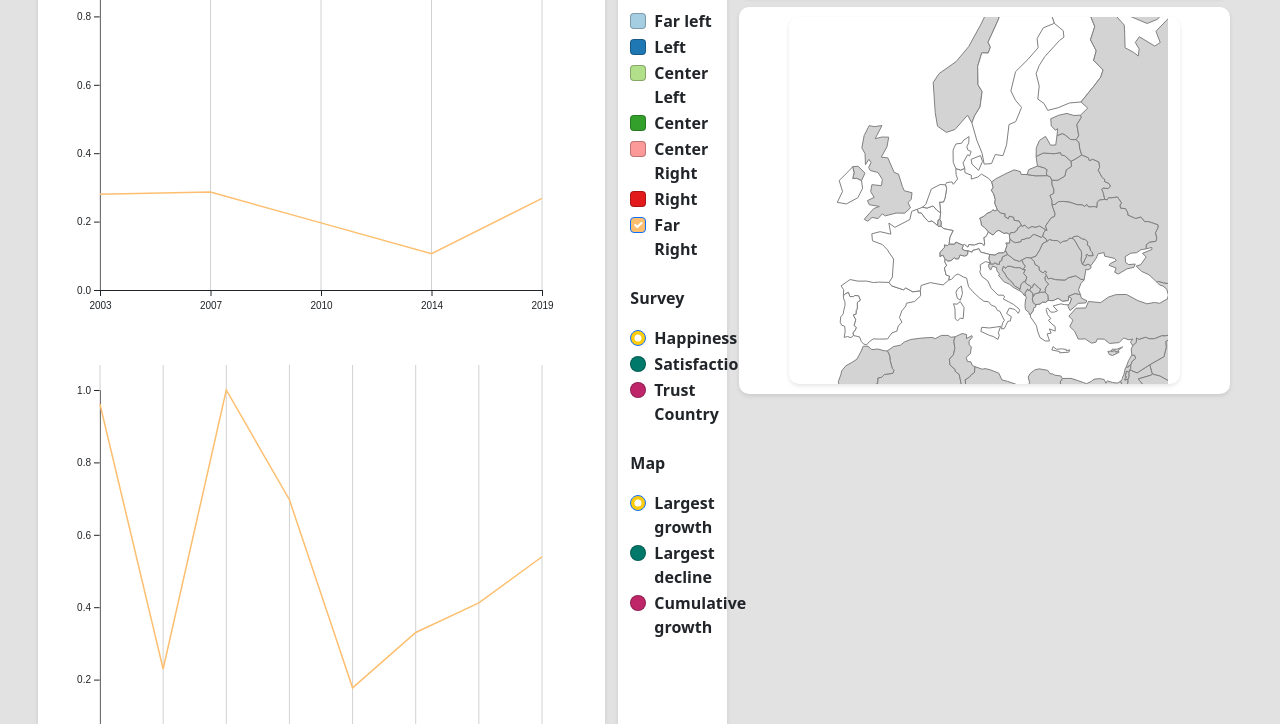
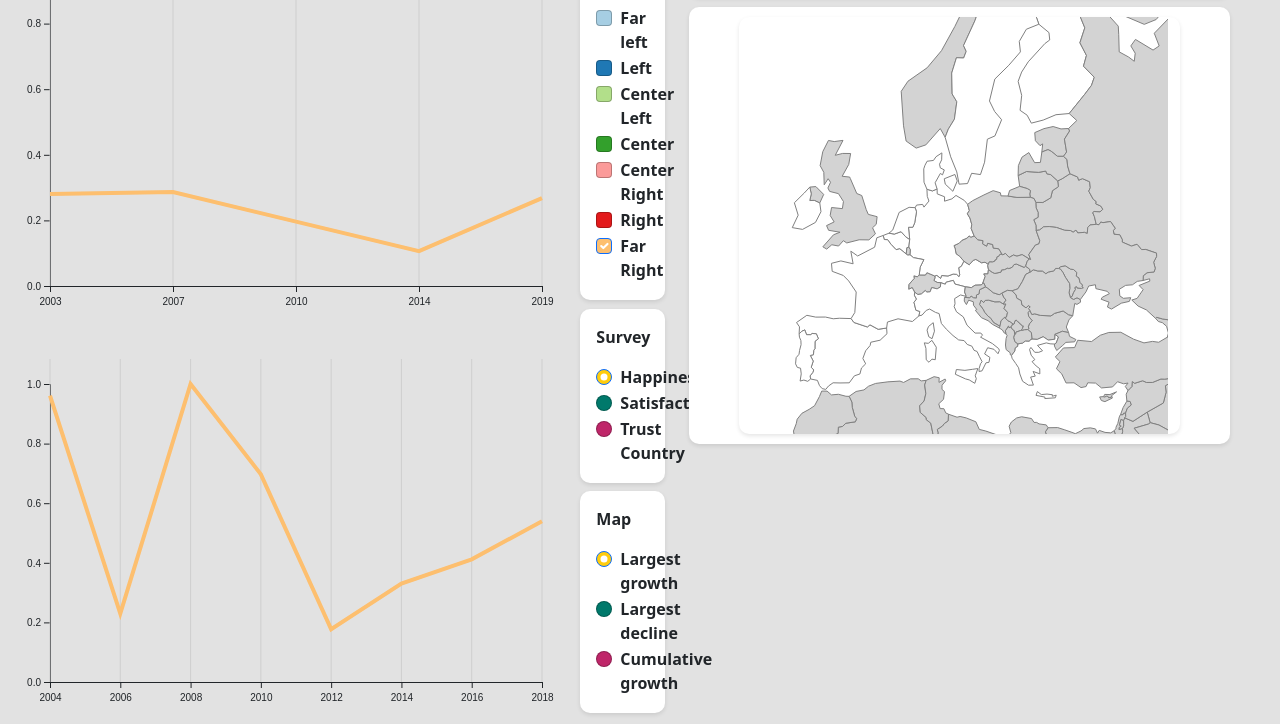
Before and after one commit to KULJasperCremers/info-vis, a plain HTML site: page js/index.html in a window 1280 px wide. Shown: the part 143-867 px from the top of the page. Drawn offline with nearby package versions, Linux system fonts and the light colour scheme.

Commit message:
layout charts

```diff
--- a/css/styles.css
+++ b/css/styles.css
@@ -41,6 +41,13 @@
         box-shadow: 0 2px 4px rgba(0,0,0,0.1);
     }
 
+    .chart2 {
+        background-color: #ffffff;
+        border-radius: 10px;
+        padding: 1rem;
+        box-shadow: 0 2px 4px rgba(0,0,0,0.1);
+    }
+
     .noUi-connect {
         background: #a6cee3; /* Bright blue background for the connected area */
     }
--- a/js/index.html
+++ b/js/index.html
@@ -17,12 +17,12 @@
 </head>
 <body>
         <div class="row">
-            <div class="col chart" style="margin-right: -37;">
-                <h1 class="text-center" id="countryHeader">Country</h1>
+            <div class="col" style="margin-right: -37;">
+                <div class="row chart"><h1  class="text-center" id="countryHeader">Country</h1></div>
                 <div id="graph"></div>
             </div>
-            <div class="col-1 chart" style="margin-right: -50;">
-                <div  style="margin-top: 120%;">
+            <div class="col-1" style="margin-right: -50;">
+                <div  class="chart2" style="margin-top: 110%;">
                     <p><strong>Leanings</strong></p>
                     <div class="form-check">
                         <input class="form-check-input" type="checkbox" name="flexRadioDefault" id="radio-far-left" style="background-color: #a6cee3;" onclick="selectLeaning(this, 'Far Left')">
@@ -67,7 +67,7 @@
                         </label>
                     </div>
                 </div>
-                <div  style="margin-top: 30%;">
+                <div class="chart2" style="margin-top: 10%;">
                     <p><strong>Survey</strong></p>
                     <div class="form-check">
                         <input class="form-check-input" type="radio" name="radio-survey" id="radio-happy" style="background-color:#FFCC0D;" onclick="selectSurvey(this, 'happy')" checked>
@@ -88,7 +88,7 @@
                         </label>
                     </div>
                 </div>
-                <div  style="margin-top: 30%;">
+                <div  class="chart2" style="margin-top: 10%;">
                     <p><strong>Map</strong></p>
                     <div class="form-check">
                         <input class="form-check-input" type="radio" name="radio-map" id="radio-largest-growth" style="background-color:#FFCC0D;" onclick="selectMapMode(this, 'largest-growth')" checked>
@@ -209,10 +209,12 @@
         }
 
         d3.select(graphContainer)
-            .append("h1")
-            .attr("id", "countryHeader")
-            .style("text-align", "center")
-            .text(selectedCountry);
+        .append("div")
+        .attr("class", "row chart")
+        .append("h1")
+        .attr("id", "countryHeader")
+        .attr("class", "text-center")
+        .text(selectedCountry);
 
         // Create a new 'graph' element
         var svg = d3.select(graphContainer)
@@ -502,7 +504,7 @@
 
     // Get the width and height of the graphContainer
     var width = graphContainer.clientWidth;
-    var height = graphContainer.clientHeight;
+    var height = graphContainer.clientHeight - 110;
 
     // Create an SVG in the graphContainer
     svg = d3.select(graphContainer)
@@ -578,7 +580,7 @@
         .datum(values)
         .attr("fill", "none")
         .attr("stroke", color(key))
-        .attr("stroke-width", 1.5)
+        .attr("stroke-width", 4)
         .attr("class", "line " + key.replace(/\s+/g, '-'))  // Add a class for easy selection
         .attr("d", line)
         .on("mouseover", function() {
@@ -688,7 +690,7 @@
 
         // Get the width and height of the graphContainer
         var width = graphContainer.clientWidth;
-        var height = graphContainer.clientHeight;
+        var height = graphContainer.clientHeight - 210;
 
         // Create an SVG in the graphContainer
         svg = d3.select(graphContainer)
@@ -768,7 +770,7 @@
         .datum(values)
         .attr("fill", "none")
         .attr("stroke", color(key))
-        .attr("stroke-width", 1.5)
+        .attr("stroke-width", 4)
         .attr("class", "line " + key.replace(/\s+/g, '-'))  // Add a class for easy selection
         .attr("d", line)
         .on("mouseover", function() {
```
